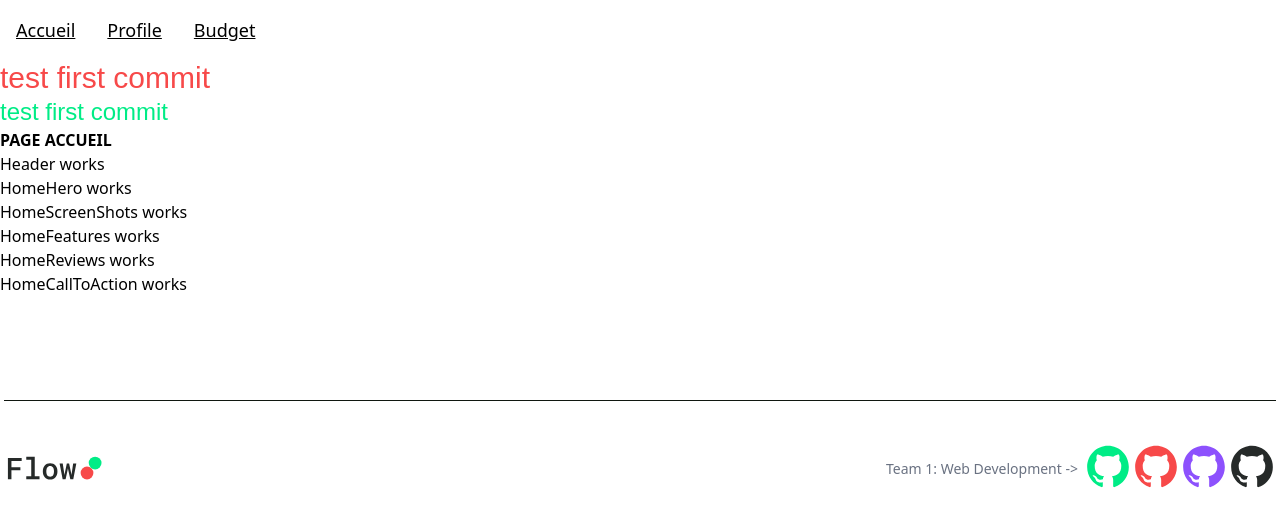
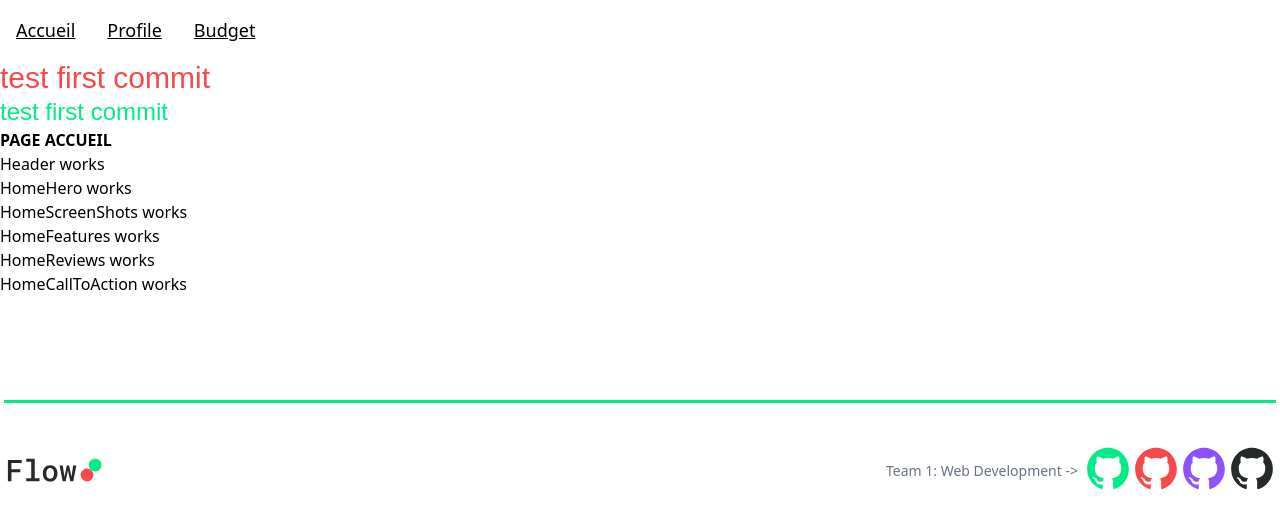
Before and after one commit to Big-pun/projet-synthese, a Vue app: page /accueil in a window 1280 px wide. Shown: the top 528 px of the page. Built offline with nearby package versions, Linux system fonts and the light colour scheme.

Commit message:
Ligne verte

```diff
--- a/src/components/general/Footer.vue
+++ b/src/components/general/Footer.vue
@@ -9,7 +9,7 @@ export default {
     <!-- Container -->
     <div class="md:py-10 mx-auto w-full max-w-9xl px-5 md:px-1">
       <!-- Component -->
-      <div class="mb-8 w-full border-b border-black mt-16"></div> <!--REVOIR L'ÉPAISSEUR ET LA COULEUR ET SI ON L'A MET PARTOUT OU NON-->
+      <div class="mb-8 w-full border-b border-[#00EC86] mt-16 border-2"></div> <!--REVOIR L'ÉPAISSEUR ET LA COULEUR ET SI ON L'A MET PARTOUT OU NON-->
       <div class="flex md:flex-row flex-col items-center justify-between">
         <!-- LOGO -->
         <img src="@/assets/img/LogoNom.svg" alt="Flow logo" class="w-[100px] pb-8 md:pb-0" />
```
